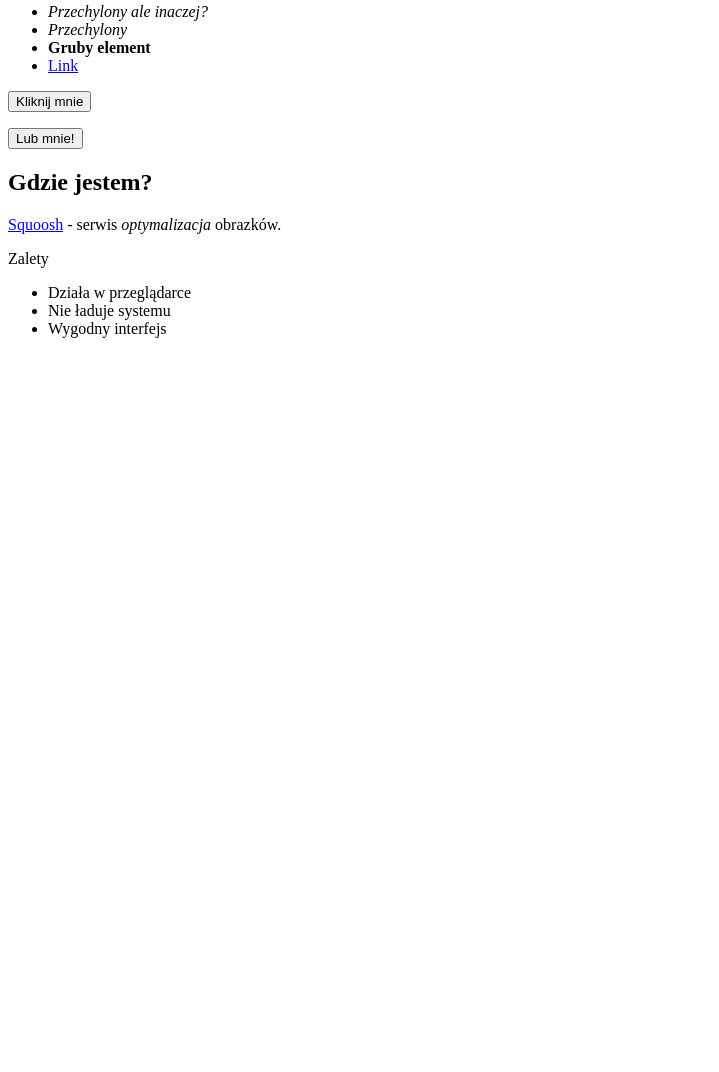
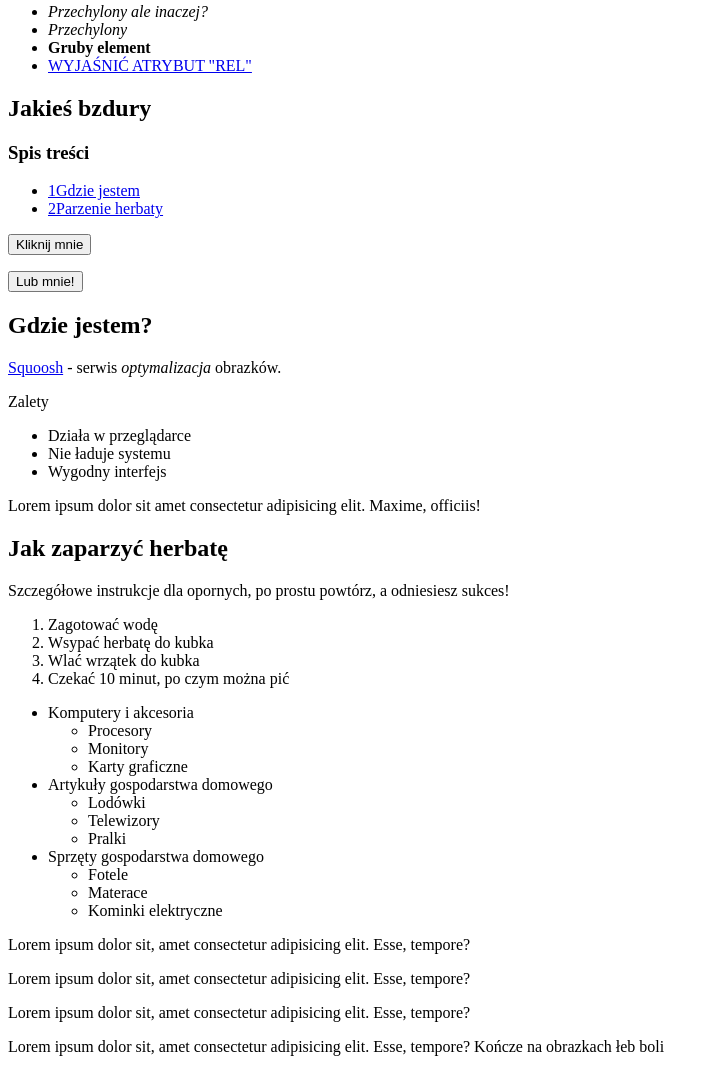
Before and after one commit to MichalCaputa/Repozytorium, a plain HTML site: page index.html in a window 1280 px wide. Shown: the part 116-1188 px from the top of the page, without its empty margins (0-719 px from the left). Before the commit the page ends 800 px from the top, so only its background shows below. Drawn offline with Linux system fonts and the light colour scheme.

Commit message:
Zabawa z konspektem - testy
Wykorzystywanie w praktyce tego co jest w konspekcie, Znaczniki tekstowe -koniec. Teraz beda obrazki!

```diff
--- a/index.html
+++ b/index.html
@@ -13,13 +13,23 @@
       <li><em>Przechylony ale inaczej?</em></li>
       <li><i>Przechylony</i></li>
       <li><b>Gruby element</b></li>
-      <li><a href="https://google.pl">Link</a></li>
+      <li>
+        <a href="https://google.pl" target="_blank" rel="noreferrer noopener"
+          >WYJAŚNIĆ ATRYBUT "REL"</a
+        >
+      </li>
+    </ul>
+    <h2>Jakieś bzdury</h2>
+    <h3>Spis treści</h3>
+    <ul>
+      <li><a href="#Gdzie">1Gdzie jestem</a></li>
+      <li><a href="#herbata">2Parzenie herbaty</a></li>
     </ul>
     <p><button>Kliknij mnie</button></p>
     <button>Lub mnie!</button>
-    <h2>Gdzie jestem?</h2>
+    <h2 id="Gdzie">Gdzie jestem?</h2>
     <p>
-      <a href="squoosh.app">Squoosh</a> - serwis
+      <a href="squoosh.app" target="_blank">Squoosh</a> - serwis
       <em>optymalizacja</em> obrazków.
     </p>
 
@@ -29,5 +39,59 @@
       <li>Nie ładuje systemu</li>
       <li>Wygodny interfejs</li>
     </ul>
+    <p>
+      Lorem ipsum dolor sit amet consectetur adipisicing elit. Maxime, officiis!
+    </p>
+    <h2 id="herbata">Jak zaparzyć herbatę</h2>
+    <p>
+      Szczegółowe instrukcje dla opornych, po prostu powtórz, a odniesiesz
+      sukces!
+    </p>
+
+    <ol>
+      <li>Zagotować wodę</li>
+      <li>Wsypać herbatę do kubka</li>
+      <li>Wlać wrzątek do kubka</li>
+      <li>Czekać 10 minut, po czym można pić</li>
+    </ol>
+    <ul>
+      <li>
+        Komputery i akcesoria
+        <ul>
+          <li>Procesory</li>
+          <li>Monitory</li>
+          <li>Karty graficzne</li>
+        </ul>
+      </li>
+      <li>
+        Artykuły gospodarstwa domowego
+        <ul>
+          <li>Lodówki</li>
+          <li>Telewizory</li>
+          <li>Pralki</li>
+        </ul>
+      </li>
+      <li>
+        Sprzęty gospodarstwa domowego
+        <ul>
+          <li>Fotele</li>
+          <li>Materace</li>
+          <li>Kominki elektryczne</li>
+        </ul>
+      </li>
+    </ul>
+    <p>
+      Lorem ipsum dolor sit, amet consectetur adipisicing elit. Esse, tempore?
+    </p>
+    <p>
+      Lorem ipsum dolor sit, amet consectetur adipisicing elit. Esse, tempore?
+    </p>
+    <p>
+      Lorem ipsum dolor sit, amet consectetur adipisicing elit. Esse, tempore?
+    </p>
+    <p>
+      Lorem ipsum dolor sit, amet consectetur adipisicing elit. Esse, tempore?
+      Kończe na obrazkach łeb boli
+    </p>
   </body>
 </html>
```
